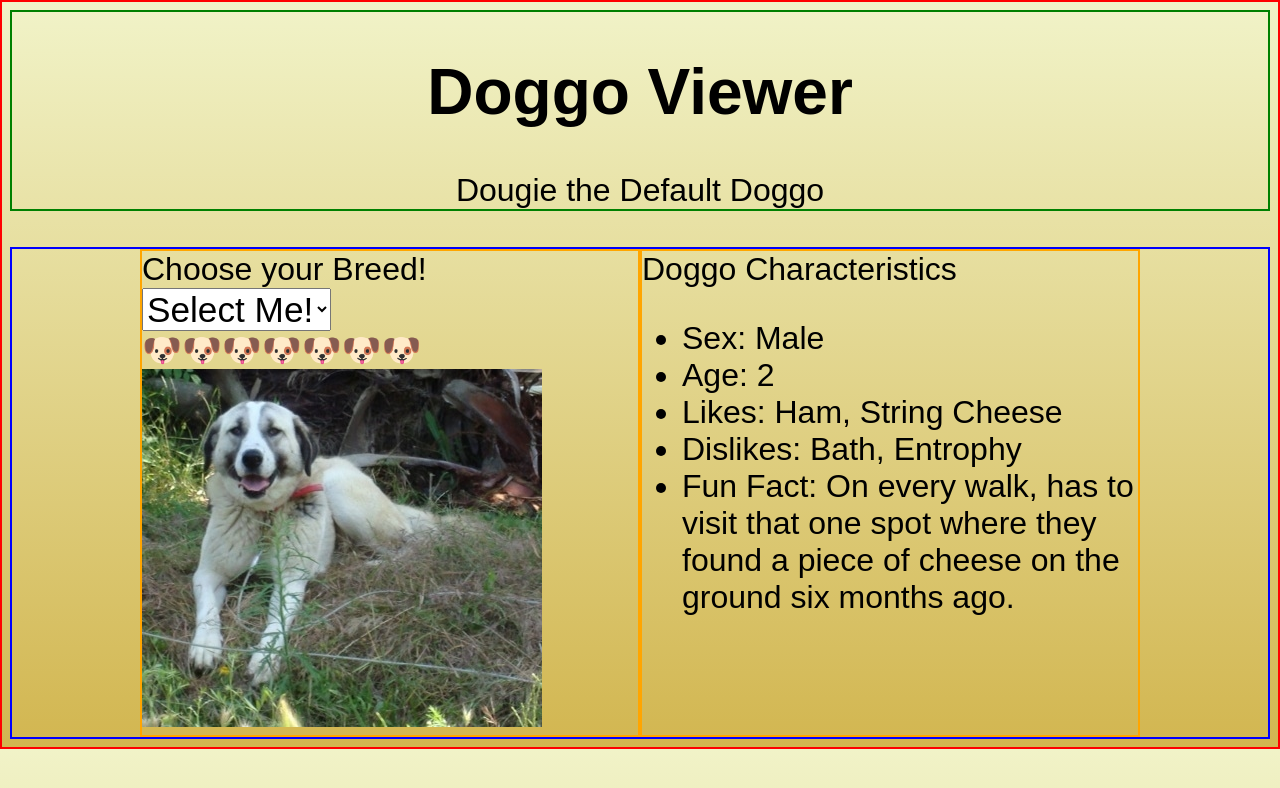
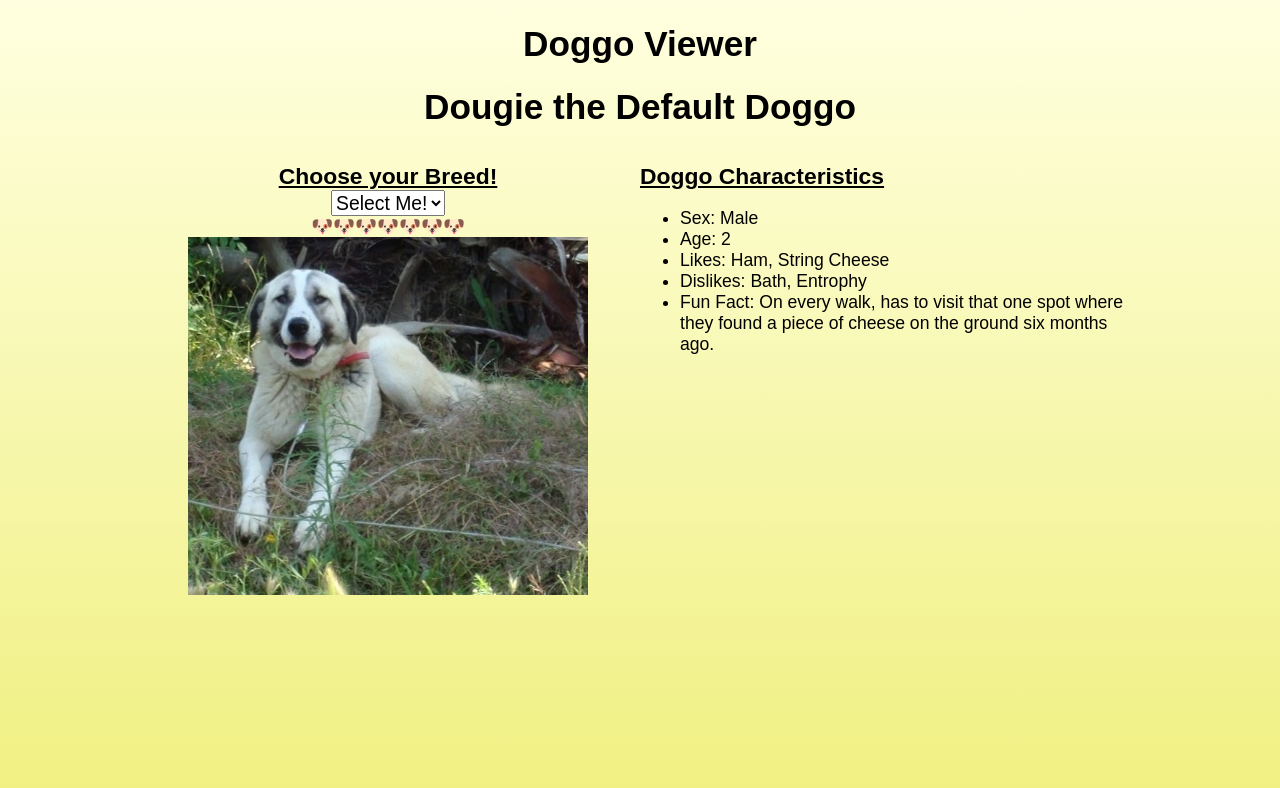
Before and after one commit to dilrubaguvenc/doggo-generator, a plain HTML site: page index.html in a window 1280 px wide. Drawn offline with Linux system fonts and the light colour scheme.

Commit message:
made some changes to html and css

```diff
--- a/index.html
+++ b/index.html
@@ -13,7 +13,7 @@
         <span id="dog-name">Dougie the Default Doggo</span>
     </header>
     <section class="section-container">
-        <section class="column">
+        <section class="column" id="left-column">
             <section class="item">
                 <span>Choose your Breed!</span>
             </section>
--- a/style.css
+++ b/style.css
@@ -1,14 +1,13 @@
 html {
-    border: 2px solid red;
-    font-size: 2rem;
+    font-size: 1.1rem;
     font-family: Arial, Helvetica, sans-serif;
-    background: linear-gradient(rgb(241, 243, 200), rgb(210, 182, 80));
+    background: linear-gradient(lightyellow, rgb(240, 240, 129));
+    height: 100vh;
 }
 
 header {
     margin-bottom: 36px;
     text-align: center;
-    border: 2px solid green;
 }
 
 select {
@@ -18,16 +17,29 @@ select {
 .section-container {
     display: flex;
     flex-direction: row; /* want columns to be next to each other; row goes l -> r; column --> stacks on top of each other */
-    border: 2px solid blue;
     padding: 0 10vw; /* view width; looks @ available space in window, takes % of viewport & adapts */
 }
 
 .column {
     flex: 1;
-    border: 2px solid orange;
 }
 
 img {
-    max-width: 70vh;
-    max-height: 60vh;
+    max-width: 80vh;
+    max-height: 70vh;
 }
+
+span {
+    font-weight: bold;
+    text-decoration: underline;
+    font-size: 1.3rem;
+}
+
+#dog-name {
+    font-size: 2rem;
+    text-decoration: none;
+}
+
+#left-column {
+    text-align: center;
+}
```
